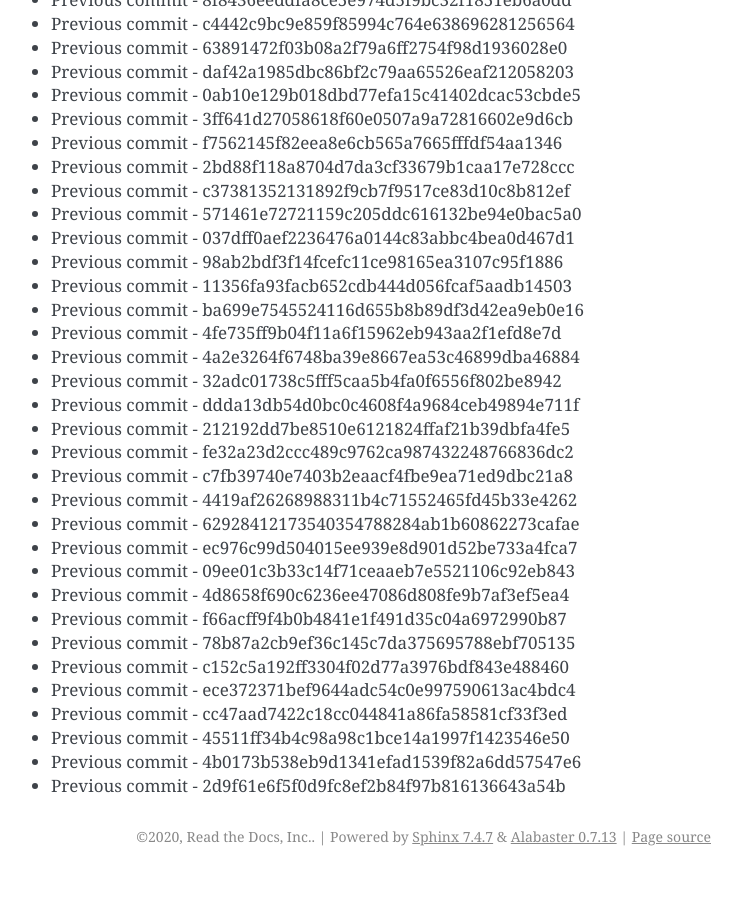
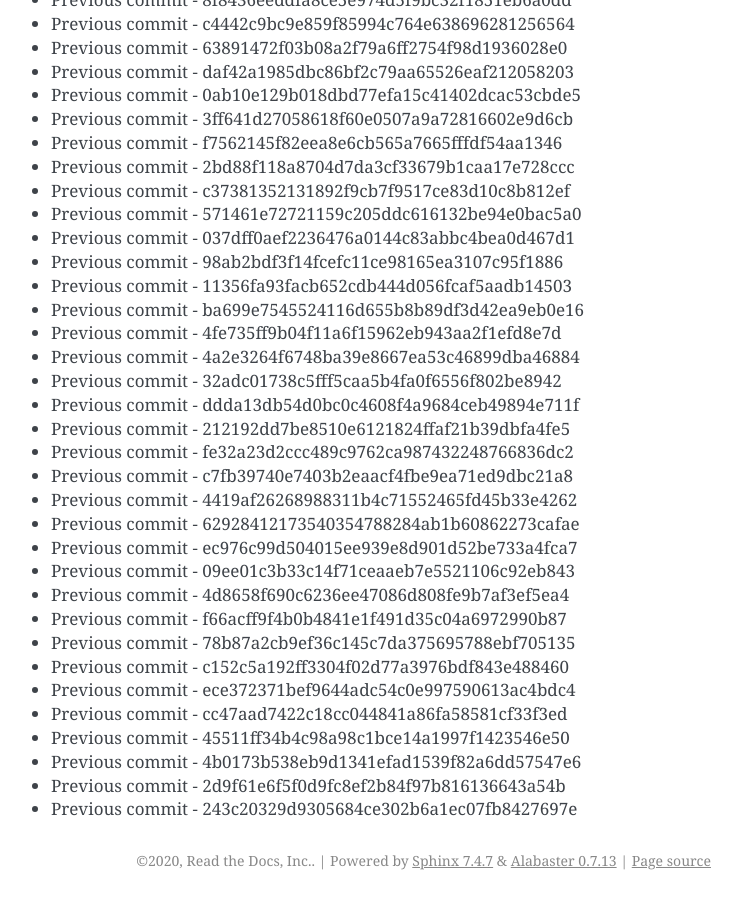
Before and after one commit to readthedocs/rtd-git-stresstest, a Sphinx documentation site: the page built from docs/updates.rst, in a window 1280 px wide and 900 px high, scrolled down 63955 px. Shown: the whole window, without its empty margins (399-1141 px from the left). Built offline with Sphinx 7.4.7, drawn with Linux system fonts in a browser that asks for light colours; before the commit the page ends 64831 px from its top, so only the background shows below that.

Commit message:
Generating commit from previous: 243c20329d9305684ce302b6a1ec07fb8427697e

```diff
--- a/docs/updates.rst
+++ b/docs/updates.rst
@@ -2719,3 +2719,4 @@ It can be tested for any performance characteristics.
 * Previous commit - 45511ff34b4c98a98c1bce14a1997f1423546e50
 * Previous commit - 4b0173b538eb9d1341efad1539f82a6dd57547e6
 * Previous commit - 2d9f61e6f5f0d9fc8ef2b84f97b816136643a54b
+* Previous commit - 243c20329d9305684ce302b6a1ec07fb8427697e
```
